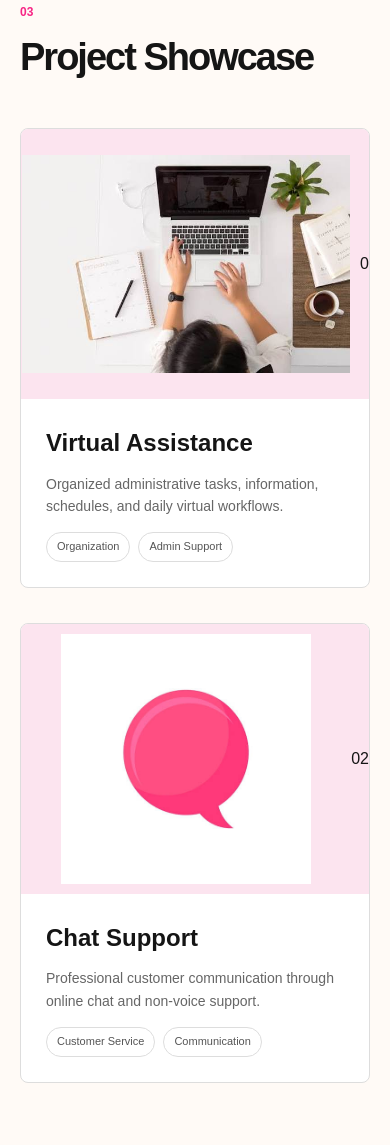
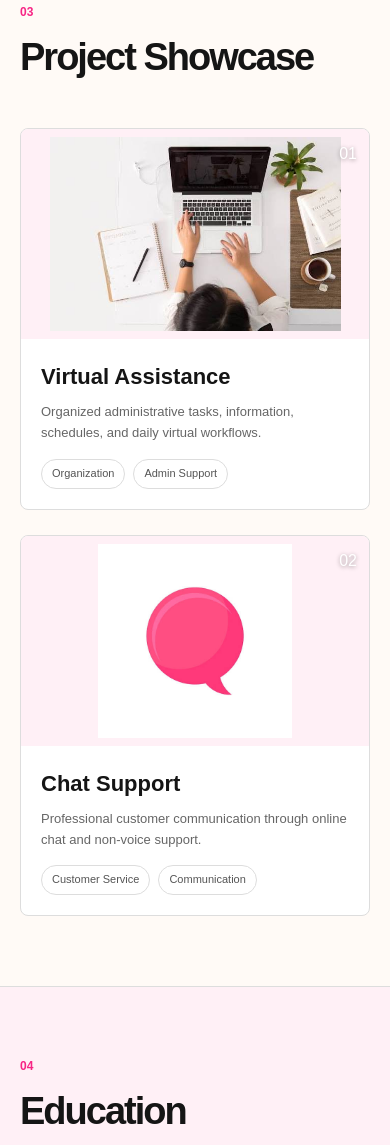
Before and after one commit to shawncelestial07-max/Krystal, a plain HTML site: page index.html in a window 390 px wide. Shown: the part 2517-3662 px from the top of the page. Drawn offline with Linux system fonts and the light colour scheme.

Commit message:
Update style.css

```diff
--- a/style.css
+++ b/style.css
@@ -1501,6 +1501,106 @@ footer {
 }
 
 /* =========================================
+   PROJECT SHOWCASE - MOBILE FIX
+========================================= */
+
+@media (max-width: 700px) {
+
+    .projects {
+        width: 100%;
+        display: grid;
+        grid-template-columns: 1fr;
+        gap: 25px;
+    }
+
+    .project {
+        width: 100%;
+        overflow: hidden;
+        border-radius: 8px;
+    }
+
+    .project-image {
+        width: 100%;
+        height: 210px;
+
+        padding: 0;
+
+        display: flex;
+        align-items: center;
+        justify-content: center;
+
+        background: #fff0f6;
+
+        position: relative;
+        overflow: hidden;
+    }
+
+    .project-image img {
+        width: 100%;
+        height: 100%;
+
+        padding: 8px;
+
+        object-fit: contain;
+        object-position: center;
+
+        display: block;
+    }
+
+    .project-image span {
+        position: absolute;
+
+        top: 12px;
+        right: 12px;
+
+        font-size: 16px;
+
+        z-index: 5;
+
+        color: white;
+
+        text-shadow: 0 1px 4px rgba(0, 0, 0, .4);
+    }
+
+    .project-content {
+        padding: 20px;
+    }
+
+    .project-content h3 {
+        font-size: 22px;
+        margin-bottom: 8px;
+    }
+
+    .project-content p {
+        font-size: 13px;
+        line-height: 1.6;
+    }
+
+}
+
+
+/* =========================================
+   VERY SMALL PHONES
+========================================= */
+
+@media (max-width: 380px) {
+
+    .project-image {
+        height: 185px;
+    }
+
+    .project-image img {
+        padding: 6px;
+    }
+
+    .project-content {
+        padding: 17px;
+    }
+
+}
+
+
+/* =========================================
    CLEAN DESKTOP / TABLET HERO
 ========================================= */
 
```
